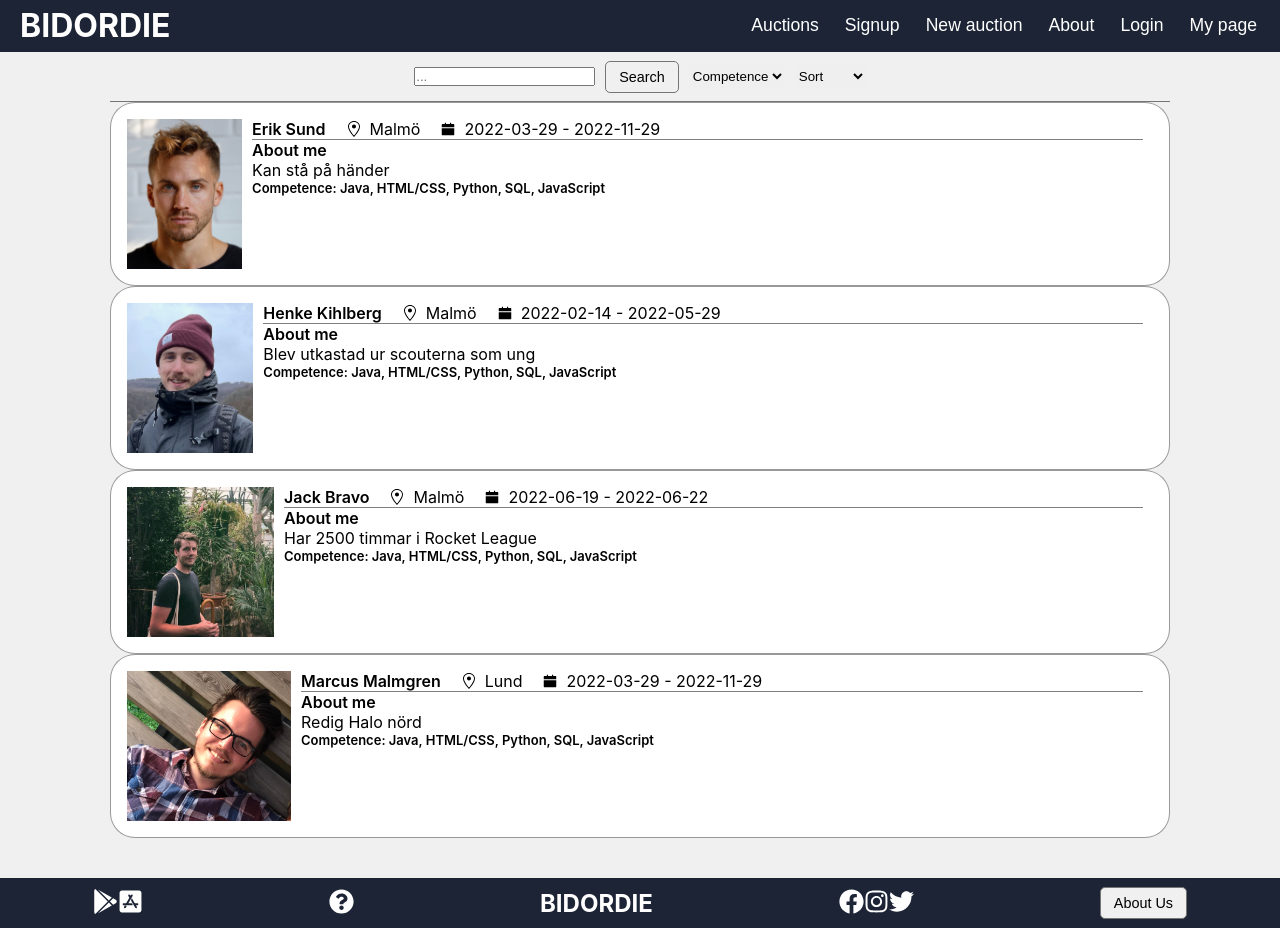
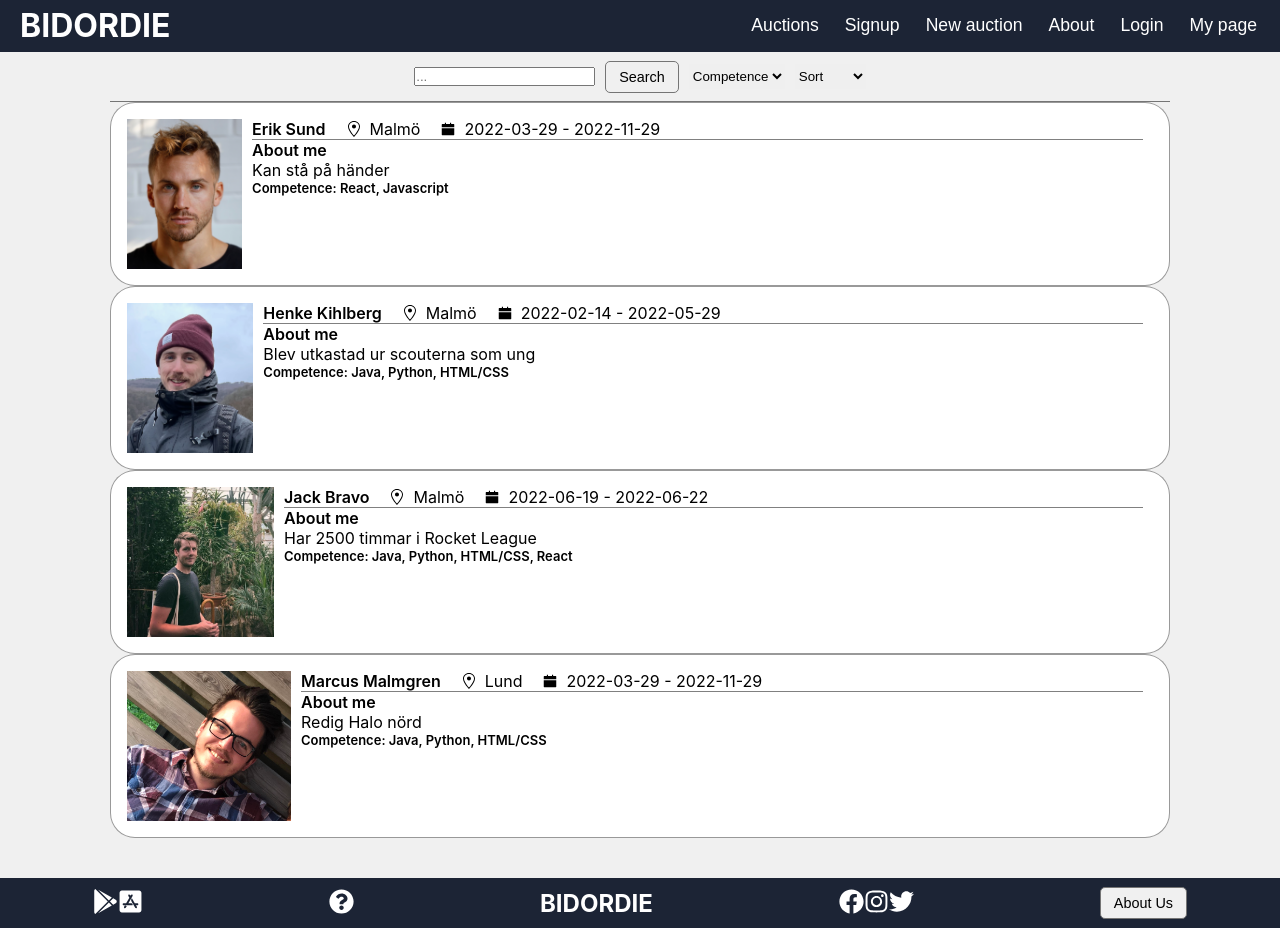
Before and after one commit to dreamc4t/bidordie, a React (Create React App) app: page / in a window 1280 px wide. Built offline with nearby package versions, Linux system fonts and the light colour scheme; data requests are answered from the project's data file.

Commit message:
Mer databasfix
Utgår from nu från auctions-db.json
- lagt till availability från db
- lagt till competence från db

```diff
--- a/data/auctions-db.json
+++ b/data/auctions-db.json
@@ -19,6 +19,9 @@
         "links": [
           { "github": "https://github.com/" },
           { "linkedin": "https://www.linkedin.com/in/erik-sund-25ab87b0/" }
+        ],
+        "competence": [
+          "React", "Javascript"
         ],
         "otherInfo": "Kan stå på händer"
       },
@@ -42,6 +45,9 @@
           { "github": "https://github.com/" },
           { "linkedin": "https://www.linkedin.com/in/henrik-kihlberg-3746b7221" }
         ],
+        "competence": [
+          "Java", "Python", "HTML/CSS"
+        ],
         "otherInfo": "Blev utkastad ur scouterna som ung"
       },
       {
@@ -62,6 +68,9 @@
         "links": [
           { "github": "https://github.com/bravojack" },
           { "linkedin": "https://www.linkedin.com/in/jack-bravo-811555203/" }
+        ],
+        "competence": [
+          "Java", "Python", "HTML/CSS", "React"
         ],
         "otherInfo": "Har 2500 timmar i Rocket League"
       },
@@ -84,6 +93,9 @@
           { "github": "https://github.com/Marcus921" },
           { "linkedin": "https://www.linkedin.com/in/marcus-malmgren-a452b8221" }
         ],
+        "competence": [
+          "Java", "Python", "HTML/CSS"
+        ],
         "otherInfo": "Redig Halo nörd"
       }
     ]
--- a/src/pages/AuctionList.js
+++ b/src/pages/AuctionList.js
@@ -36,9 +36,8 @@ const AuctionList = ({}) => {
                 firstName={auction.firstName}
                 lastName={auction.lastName}
                 place={auction.town}
-
                 availability={auction.startTime + " - " + auction.endTime}
-                competence={"Java, HTML/CSS, Python, SQL, JavaScript"}
+                competence={auction.competence.join(", ")}
                 briefInformation={auction.otherInfo}
               />
             ))}
```
